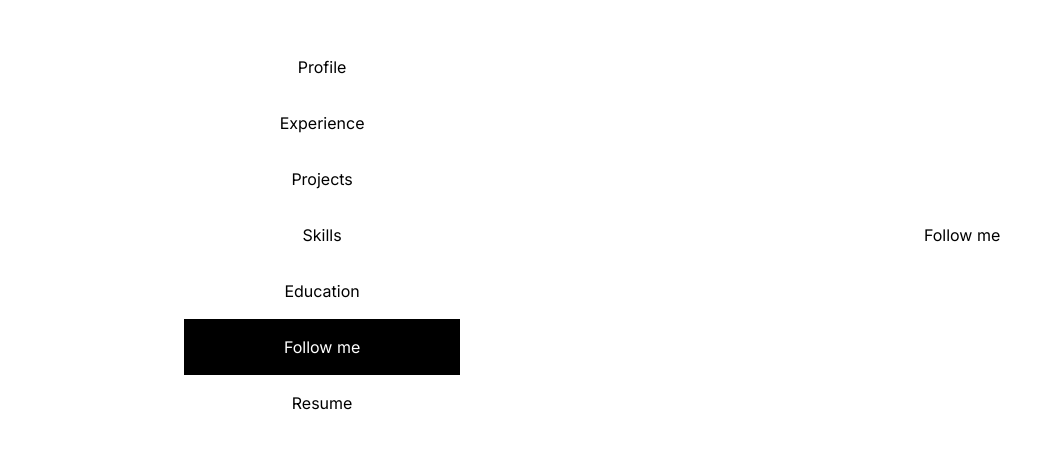
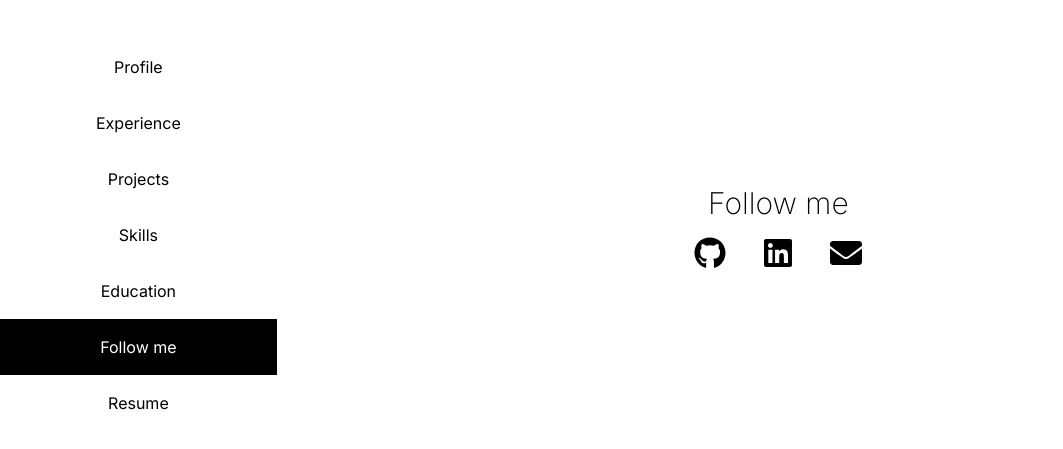
Before and after one commit to Pradnesh8/portfolio-site, a Next.js app in the folder my-portfolio/: page /social in a window 1280 px wide. Shown: the part 165-614 px from the top of the page, without its empty margins (0-1063 px from the left). Built offline with nearby package versions, Linux system fonts and the light colour scheme.

Commit message:
updated resume updated socials

```diff
--- a/my-portfolio/src/app/education/page.js
+++ b/my-portfolio/src/app/education/page.js
@@ -1,6 +1,6 @@
 export default function Education() {
     return (
-        <div className="flex min-h-screen flex-col items-center justify-center p-24">
+        <div className="flex min-h-screen flex-col items-center justify-center flex-[75%]">
             <h1>Education</h1>
         </div>
     );
--- a/my-portfolio/src/app/experience/page.js
+++ b/my-portfolio/src/app/experience/page.js
@@ -1,6 +1,6 @@
 export default function Experience() {
     return (
-        <div className="flex min-h-screen flex-col items-center justify-center p-24">
+        <div className="flex min-h-screen flex-col items-center justify-center flex-[75%]">
             <h1>Experience</h1>
         </div>
     );
--- a/my-portfolio/src/app/profile/page.js
+++ b/my-portfolio/src/app/profile/page.js
@@ -1,7 +1,9 @@
+import TypeWriterComponent from "../components/typeWriter";
+
 export default function Profile() {
     return (
-        <div className="flex min-h-screen flex-col items-center justify-center p-24">
-            <h1>Profile</h1>
+        <div className="flex h-full flex-col items-center justify-center flex-[75%]">
+            <TypeWriterComponent />
         </div>
     );
 }
--- a/my-portfolio/src/app/projects/page.js
+++ b/my-portfolio/src/app/projects/page.js
@@ -1,6 +1,6 @@
 export default function Projects() {
     return (
-        <div className="flex min-h-screen flex-col items-center justify-center p-24">
+        <div className="flex min-h-screen flex-col items-center justify-center flex-[75%]">
             <h1>Projects</h1>
         </div>
     );
--- a/my-portfolio/src/app/resume/page.js
+++ b/my-portfolio/src/app/resume/page.js
@@ -1,7 +1,11 @@
+import { FaDownload } from 'react-icons/fa';
 export default function Resume() {
     return (
-        <div className="flex min-h-screen flex-col items-center justify-center p-24">
-            <h1>Download resume</h1>
+        <div className="flex min-h-screen flex-col items-center justify-center flex-[75%]">
+            <h1 className='text-3xl font-extralight'>Download resume</h1>
+            <a href="/resume.pdf" download="resume.pdf">
+                <FaDownload style={{ margin: '1rem', fontSize: '2rem' }} />
+            </a>
         </div>
     );
 }
--- a/my-portfolio/src/app/skills/page.js
+++ b/my-portfolio/src/app/skills/page.js
@@ -1,6 +1,6 @@
 export default function Skills() {
     return (
-        <div className="flex min-h-screen flex-col items-center justify-center p-24">
+        <div className="flex min-h-screen flex-col items-center justify-center flex-[75%]">
             <h1>Skills</h1>
         </div>
     );
--- a/my-portfolio/src/app/social/page.js
+++ b/my-portfolio/src/app/social/page.js
@@ -1,7 +1,19 @@
+import { FaGithub, FaLinkedin, FaEnvelope } from 'react-icons/fa';
 export default function Social() {
     return (
-        <main className="flex min-h-screen flex-col items-center justify-center p-24">
-            <h1>Follow me</h1>
+        <main className="flex min-h-screen flex-col items-center justify-center flex-[75%]">
+            <h1 className='text-3xl font-extralight'>Follow me</h1>
+            <div className='flex gap-1 items-center'>
+                <a href="https://github.com/Pradnesh8" target='blank' title='github'>
+                    <FaGithub style={{ margin: '1rem', fontSize: '2rem' }} />
+                </a>
+                <a href="https://www.linkedin.com/in/pradnesh-khedekar-40180b148/" target='blank' title='linkedin'>
+                    <FaLinkedin style={{ margin: '1rem', fontSize: '2rem' }} />
+                </a>
+                <a href="mailto:pradneshkhedekar08@gmail.com" target='blank' title='gmail'>
+                    <FaEnvelope style={{ margin: '1rem', fontSize: '2rem' }} />
+                </a>
+            </div>
         </main>
     );
 }
```
Also changed, not shown: 1 other file (tests, documents, lock files or other folders).
